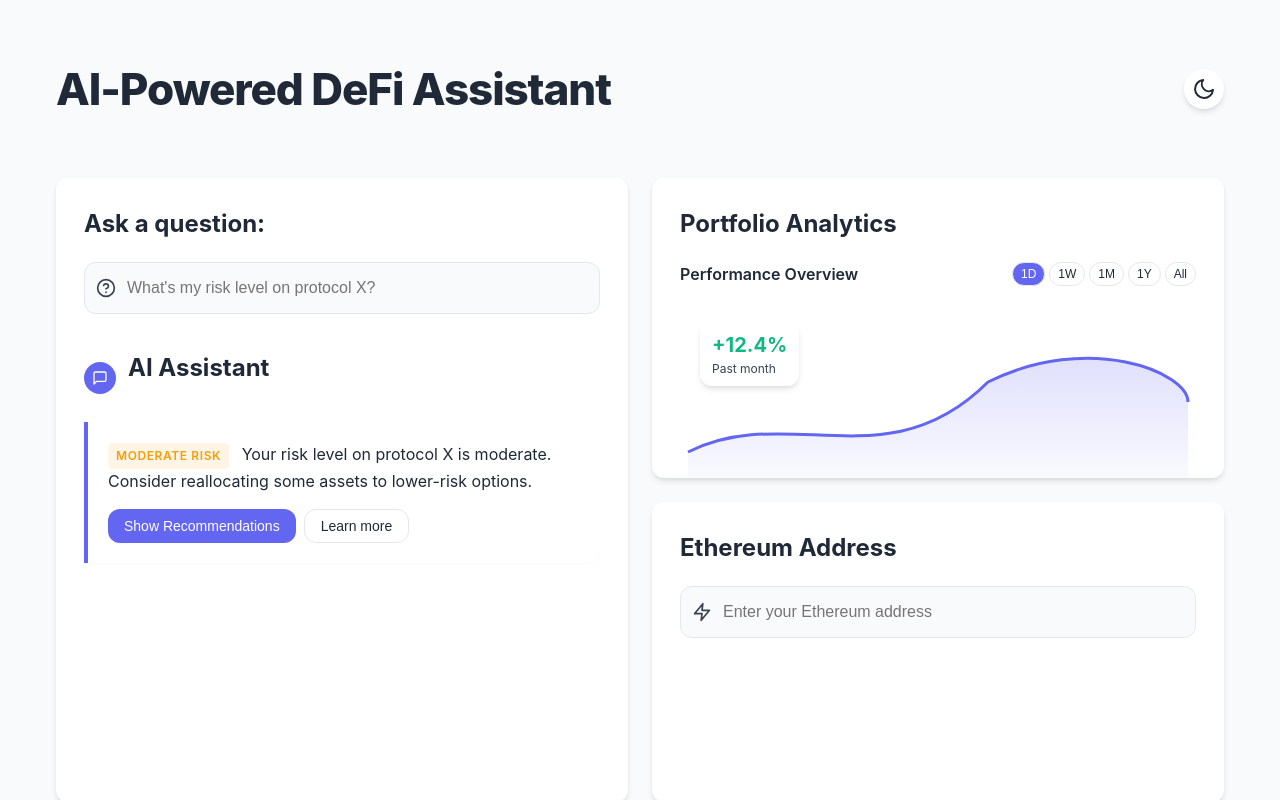
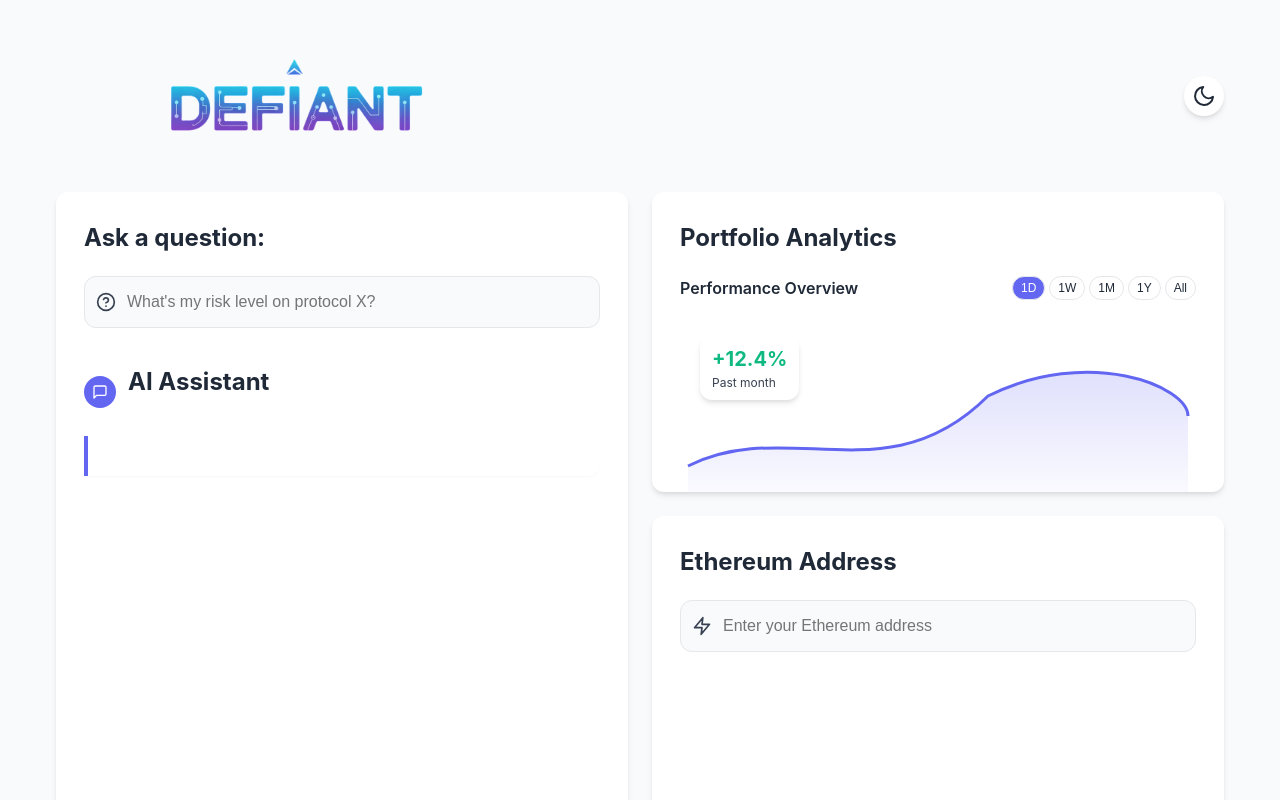
Before and after one commit to dorianturner/encode25, a Flask app: page / in a window 1280 px wide. Run offline with Flask 3, Linux system fonts and the light colour scheme; some libraries are stand-ins or nearby versions.

Commit message:
New logo and header

```diff
--- a/app/templates/index.html
+++ b/app/templates/index.html
@@ -9,7 +9,7 @@
 <body>
     <div class="container">
         <header>
-            <h1>AI-Powered DeFi Assistant</h1>
+            <img src="static/images/defiant.png" alt="DeFiant" height="80" />
             <div class="theme-toggle" id="theme-toggle">
                 <div class="theme-toggle-icon" id="theme-toggle-icon">
                     <svg xmlns="http://www.w3.org/2000/svg" width="24" height="24" viewBox="0 0 24 24" fill="none" stroke="currentColor" stroke-width="2" stroke-linecap="round" stroke-linejoin="round">
@@ -45,14 +45,7 @@
                         <h2>AI Assistant</h2>
                     </div>
 
-                    <div class="answer-box" id="answer-box">
-                        <span class="badge badge-warning">Moderate Risk</span>
-                        Your risk level on protocol X is moderate. Consider reallocating some assets to lower-risk options.
-                        <div style="margin-top: 16px; display: flex; gap: 8px;">
-                            <button class="btn btn-primary">Show Recommendations</button>
-                            <button class="btn">Learn more</button>
-                        </div>
-                    </div>
+                    <div class="answer-box" id="answer-box"> </div>
                 </div>
             </div>
 
```
Also changed, not shown: app/static/images/defiant.png (added).
